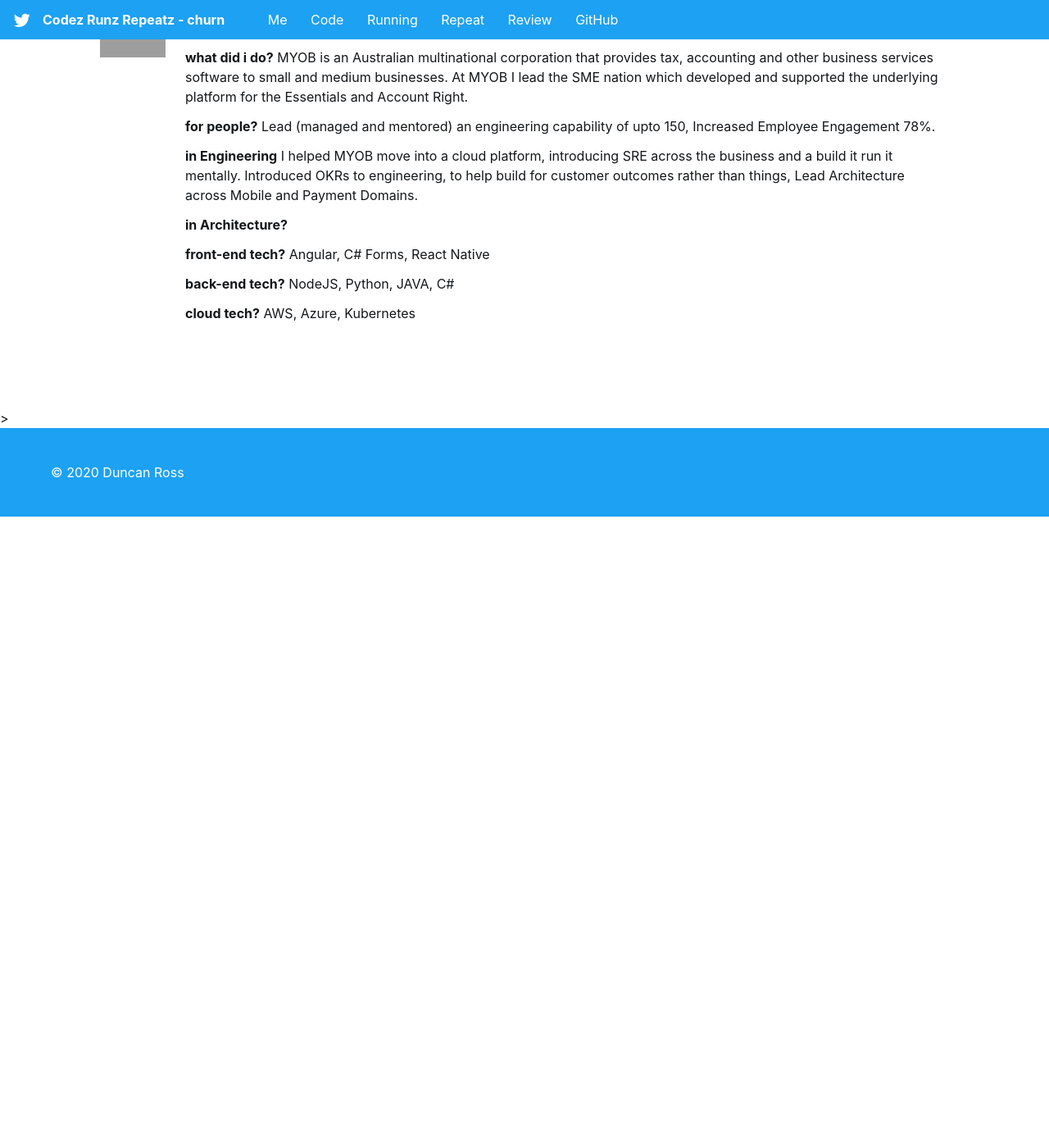
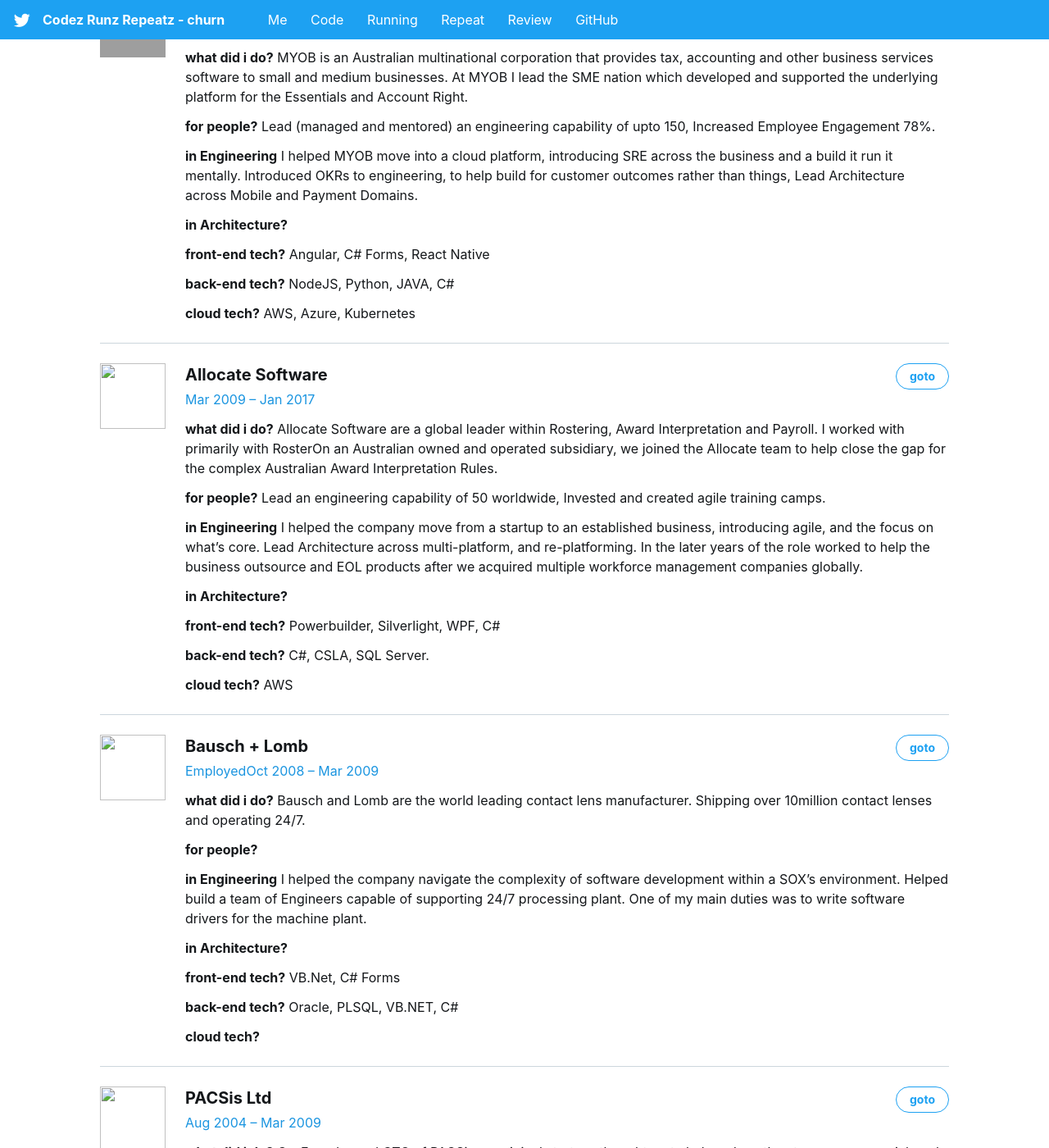
Before and after one commit to codez-runz-repeatz/codez-runz-repeatz.github.io, a Jekyll site: the page built from me.html, in a window 1280 px wide and 1400 px high, scrolled down 935 px. Shown: the whole window at 82% size. Built offline with Jekyll 4.4.1, drawn with Linux system fonts in a browser that asks for light colours; some web fonts are replaced; before the commit the page ends 1565 px from its top, so only the background shows below that; some of the changed text lies outside the part shown; grey boxes are pictures that could not be loaded.

Commit message:
about me

```diff
--- a/_data/aboutme.yml
+++ b/_data/aboutme.yml
@@ -2,7 +2,7 @@
   role: Senior Engineering Manager
   dates: Nov 2019 - Present
   where: Melbourne, Australia
-  logo: https://www.myob.com/au
+  logo: https://www.myob.com
   desc: MessageMedia are the premier provider of Messaging services across AU and NZ. After multiple Acquisitions, their is a number of challenges, as the we look to grow from a small to large organisation.
   peeps: Help uplift OKRs across the business to focus on constant improvement, Roll out pulse metrics across Engineering, Help uplift engineering from top down to bottom up.
   arch: Simplify the architecture vision for the cloud. Roll out mm-well architected framework. Create MessageMedia.xyz
@@ -21,3 +21,59 @@
   fe: Angular, C# Forms, React Native
   be: NodeJS, Python, JAVA, C#
   cloud: AWS, Azure, Kubernetes
+
+- company: Allocate Software
+  role: Head Of Engineering
+  dates: Mar 2009 – Jan 2017
+  where: Melbourne, Australia
+  desc: Allocate Software are a global leader within Rostering, Award Interpretation and Payroll. I worked with primarily with RosterOn an Australian owned and operated subsidiary, we joined the Allocate team to help close the gap for the complex Australian Award Interpretation Rules.
+  clevel: Helped transform the business to outsourcing, Managed Engineering Budget Across AU, Presented Multiple 3 year technology roadmaps.
+  eng: I helped the company move from a startup to an established business, introducing agile, and the focus on what’s core. Lead Architecture across multi-platform, and re-platforming. In the later years of the role worked to help the business outsource and EOL products after we acquired multiple workforce management companies globally.
+  prod: Brought to market RosterOn Mobile, Brought to market Awards Rules Engine, Brought to market Biometric Integrations.
+  peeps: Lead an engineering capability of 50 worldwide, Invested and created agile training camps.
+  fe: Powerbuilder, Silverlight, WPF, C#
+  be: C#, CSLA, SQL Server.
+  cloud: AWS
+
+- company: Bausch + Lomb
+  role: Principal Developer
+  dates: EmployedOct 2008 – Mar 2009
+  desc: Bausch and Lomb are the world leading contact lens manufacturer. Shipping over 10million contact lenses and operating 24/7.
+  eng: I helped the company navigate the complexity of software development within a SOX’s environment. Helped build a team of Engineers capable of supporting 24/7 processing plant. One of my main duties was to write software drivers for the machine plant.
+  audit: Work with auditors to carry out compliance PIRs, this was to understand the impact of any bugs or issues which happens on the shop-floor in relation to blast.
+  fe: VB.Net, C# Forms
+  be: Oracle, PLSQL, VB.NET, C#
+
+- company: PACSis Ltd
+  role: Co-Founder and CTO
+  dates: Aug 2004 – Mar 2009
+  where: Edinburgh, United Kingdom
+  desc: Co-Founder and CTO of PACSis an original start-up thought up to help reduce the stress across social work. The core-platform ‘Caremaster’ helped to deliver rostering and care plan management for aged care services.  Working with Co-Founders to ensure we had funding to continue to deliver our platform across multiple local authorities.  Building a business generating over 2 million in revenue and employing a staff of 20.
+  eng: Build Multiple products from concept to production, Invested in new tech.
+  fe: Oracle Forms, .net Forms, VB6
+  be: Oracle, SQL Server
+
+- company: West Lothian Council
+  role: Business Intelligence Architect
+  dates: Apr 2003 – Aug 2004
+  desc: Before big data was in, people, executives and government agencies still needed access to statistics and statutory reports
+  clevel: Lobbied executives on the future of statutory reporting across CSS
+  eng: Statutory Reporting in Crystal Reports, Care Home respite service in Oracle Forms/Reports, Awarded Celebrating Success Award for Implementation of SMU.
+  be: SWIFT, Crystal Reports, Admin/Scripting Linux/Unix, Oracle Forms, Oracle Reports, PL/SQL
+
+- company: West Loathian Council
+  role: Developer
+  dates: Feb 2002 – Apr 2003
+  where: Bathgate, Scotland, United Kingdom
+  eng: Develop Tracking & Monitoring System for use within West Lothian Schools (VB6, SQL Server), Support and train teaching staff, Develop SQA Examination Reporting Tool, Project Manage roll out across the state.
+
+- company: Capita Education Software Solutions
+  role: Technical Professional Services Consultant
+  dates: May 2001 – Feb 2002
+  where: Kinross, Scotland, United Kingdom
+  desc: Project Manage the Implementation of EMS, Develop ScotXed Reporting Tool for use within Scottish Local Government, Liaise with Government Agencies on future Developments Regarding Data Collection within Education.
+
+- company: Timber Growers Association
+  role: Network Engineer
+  dates: Jan 2001 – May 2001
+  desc: Upgrade Network & Server, Build & Implement Membership Database (SQL Server, VB6), Develop Monthly Management Reporting System, Advise on IT matters to Scottish Forestry Trust, Generate Mailshot System.
```
